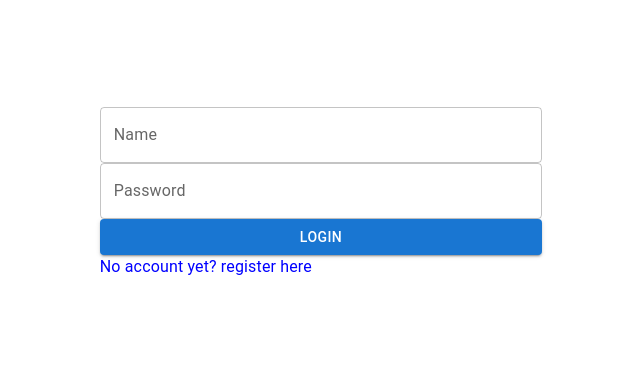
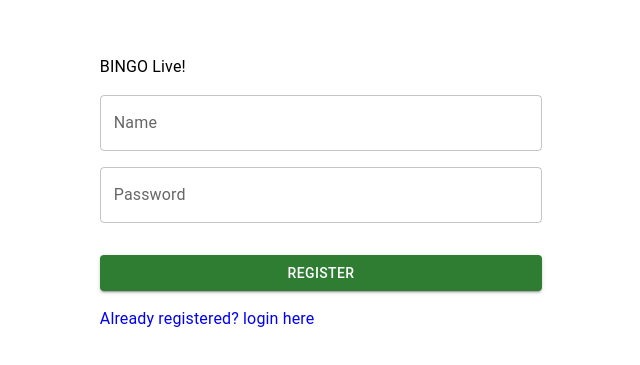
Before and after one commit to ivanaposdev/bingo-frontend, a Next.js app: page / in a window 1280 px wide. Shown: the part 175-540 px from the top of the page, without its empty margins (319-959 px from the left). Built offline with nearby package versions, Linux system fonts and the light colour scheme.

Commit message:
Bug fixes

```diff
--- a/app/components/bingo.tsx
+++ b/app/components/bingo.tsx
@@ -33,7 +33,7 @@ const Bingo = (props: any) => {
 
   const [isDialogOpen, setIsDialogOpen] = useState(false);
 
-  const [marked, setMarked] = useState([]);
+  const [marked, setMarked] = useState<any>([]);
 
   const handleStart = () => {
     start(token);
@@ -48,12 +48,13 @@ const Bingo = (props: any) => {
     setIsDialogOpen(true);
   };
 
-  const handleClick = (letter: string, number: number, index: number) => {
+  const handleClick = (letter: string, number: number) => {
     const newMarked = [...marked] as any;
-    if (newMarked[letter]) {
-      newMarked[letter].push(number);
+    const index = bingo.indexOf(letter);
+    if (newMarked[index]) {
+      newMarked[index].push(number);
     } else {
-      newMarked[letter] = [number];
+      newMarked[index] = [number];
     }
 
     setMarked(newMarked);
@@ -67,6 +68,7 @@ const Bingo = (props: any) => {
 
   const generateColumns = () => {
     return bingo.map((b) => {
+      const index = bingo.indexOf(b);
       return (
         <>
           <Box>
@@ -83,9 +85,9 @@ const Bingo = (props: any) => {
                     border: '1px solid gray',
                     padding: '1rem',
                     cursor: 'pointer',
-                    background: 'gray',
+                    background: marked[index]?.includes(v) ? 'gray' : 'white',
                   }}
-                  onClick={() => handleClick(b, v, i)}
+                  onClick={() => handleClick(b, v)}
                 >
                   {v}
                 </Box>
@@ -112,6 +114,7 @@ const Bingo = (props: any) => {
           justifyContent: 'center',
           flexDirection: 'column',
           width: '35%',
+          gap: '1rem',
         }}
       >
         {id === 0 && (
--- a/app/components/login.tsx
+++ b/app/components/login.tsx
@@ -43,6 +43,7 @@ const Login = (props: any) => {
   };
 
   const handleToggleRegister = () => {
+    clear();
     toggleLoginRegister();
   };
 
@@ -61,8 +62,10 @@ const Login = (props: any) => {
           justifyContent: 'center',
           flexDirection: 'column',
           width: '35%',
+          gap: '1rem',
         }}
       >
+        <Typography>BINGO Live!</Typography>
         <TextField
           label='Name'
           variant='outlined'
@@ -77,17 +80,11 @@ const Login = (props: any) => {
           onChange={handlePasswordChange}
         />
         <Typography color='red'>{isError && message}</Typography>
-        {isLogin && (
+        {!isLogin && (
+          <>
             <Button variant='contained' onClick={handleSubmit}>
               Login
             </Button>
-        )}
-        {!isLogin && (
-          <Button variant='contained' color='success' onClick={handleRegister}>
-            Register
-          </Button>
-        )}
-        {isLogin && (
             <Typography
               color='blue'
               sx={{ cursor: 'pointer' }}
@@ -95,8 +92,17 @@ const Login = (props: any) => {
             >
               No account yet? register here
             </Typography>
+          </>
         )}
-        {!isLogin && (
+        {isLogin && (
+          <>
+            <Button
+              variant='contained'
+              color='success'
+              onClick={handleRegister}
+            >
+              Register
+            </Button>
             <Typography
               color='blue'
               sx={{ cursor: 'pointer' }}
@@ -104,6 +110,7 @@ const Login = (props: any) => {
             >
               Already registered? login here
             </Typography>
+          </>
         )}
       </Box>
       <Backdrop
--- a/app/hooks/services/auth-service.ts
+++ b/app/hooks/services/auth-service.ts
@@ -59,7 +59,9 @@ const useAuthService = () => {
 
     setIsLoading(true);
     try {
-      await client.request({ ...config, ..._config });
+      const res = await client.request({ ...config, ..._config });
+      setToken(res.data);
+      setIsAuthenticated(true);
       setIsLoading(false);
     } catch (e: any) {
       if (e.response.status === 422) {
```
Lines whose indentation alone changed are shown as unchanged.
